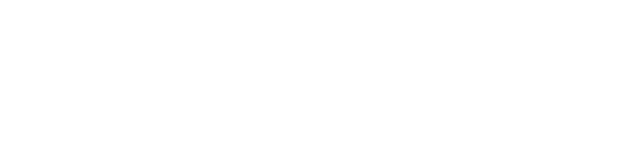
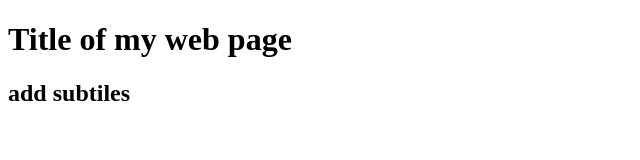
Before and after one commit to MDergarabedian/html-intro, a plain HTML site: page index.html in a window 1280 px wide. Shown: the whole page, without its empty margins (0-640 px from the left). Drawn offline with Linux system fonts and the light colour scheme.

Commit message:
Update index.html

```diff
--- a/index.html
+++ b/index.html
@@ -7,6 +7,9 @@
     <title>Document</title>
 </head>
 <body>
+    <h1> Title of my web page
+        <h2> add subtiles
+
 
 </body>
 </html>
```
